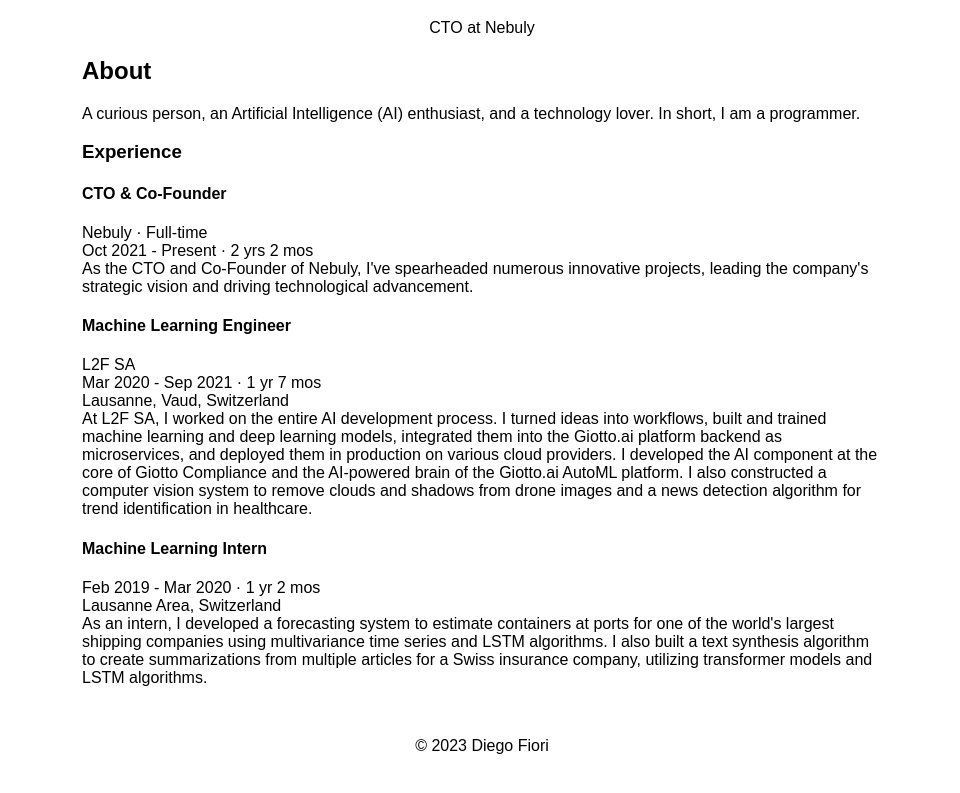
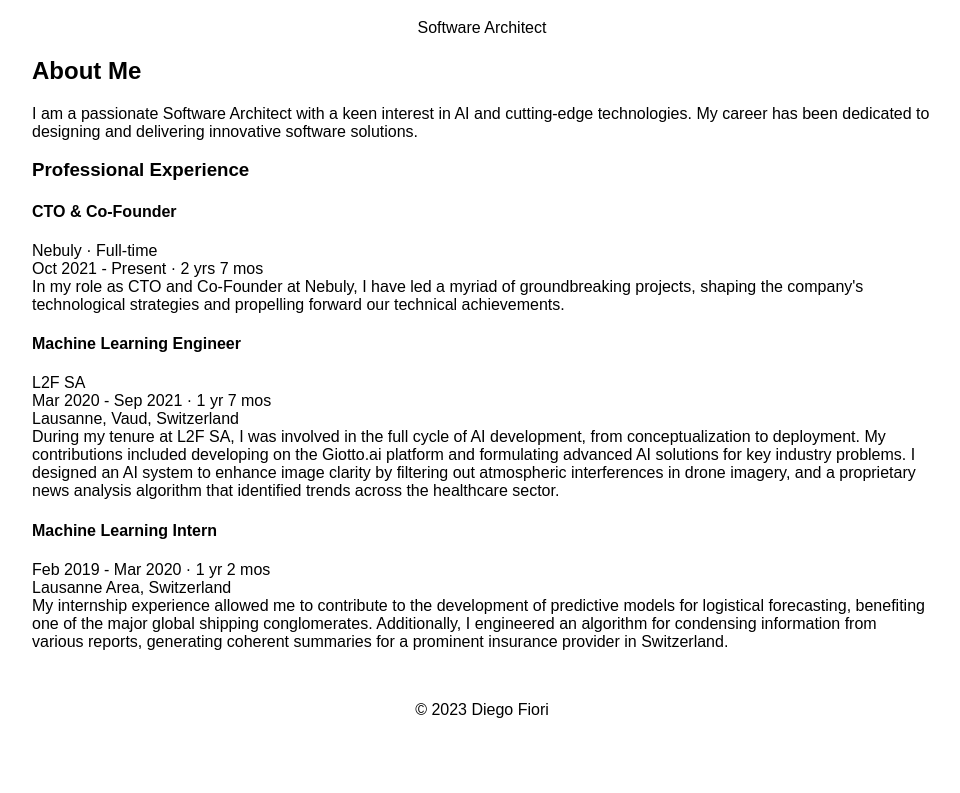
Before and after one commit to diegofiori/website, a plain HTML site: page index.html in a window 1280 px wide. Shown: the part 89-882 px from the top of the page, without its empty margins (158-1118 px from the left). After the commit the page ends 852 px from the top, so only its background shows below. Drawn offline with Linux system fonts and the light colour scheme.

Commit message:
Update index.html

```diff
--- a/index.html
+++ b/index.html
@@ -3,10 +3,10 @@
 <head>
     <meta charset="UTF-8">
     <meta name="viewport" content="width=device-width, initial-scale=1.0">
-    <title>Diego Fiori - CTO at Nebuly</title>
+    <title>Diego Fiori - Software Architect</title>
     <style>
         body { font-family: Arial, sans-serif; }
-        .container { max-width: 800px; margin: auto; padding: 20px; }
+        .container { max-width: 900px; margin: auto; padding: 20px; }
         header { text-align: center; }
         footer { text-align: center; margin-top: 50px; }
     </style>
@@ -15,21 +15,21 @@
     <div class="container">
         <header>
             <h1>Diego Fiori</h1>
-            <p>CTO at Nebuly</p>
+            <p>Software Architect</p>
         </header>
         <section>
-            <h2>About</h2>
-            <p>A curious person, an Artificial Intelligence (AI) enthusiast, and a technology lover. In short, I am a programmer.
-            <h3>Experience</h3>
+            <h2>About Me</h2>
+            <p>I am a passionate Software Architect with a keen interest in AI and cutting-edge technologies. My career has been dedicated to designing and delivering innovative software solutions.
+            <h3>Professional Experience</h3>
             <h4>CTO & Co-Founder</h4>
-            <p>Nebuly &middot; Full-time<br>Oct 2021 - Present &middot; 2 yrs 2 mos<br>
-               As the CTO and Co-Founder of Nebuly, I've spearheaded numerous innovative projects, leading the company's strategic vision and driving technological advancement.</p>
+            <p>Nebuly &middot; Full-time<br>Oct 2021 - Present &middot; 2 yrs 7 mos<br>
+               In my role as CTO and Co-Founder at Nebuly, I have led a myriad of groundbreaking projects, shaping the company's technological strategies and propelling forward our technical achievements.</p>
             <h4>Machine Learning Engineer</h4>
             <p>L2F SA<br>Mar 2020 - Sep 2021 &middot; 1 yr 7 mos<br>Lausanne, Vaud, Switzerland<br>
-               At L2F SA, I worked on the entire AI development process. I turned ideas into workflows, built and trained machine learning and deep learning models, integrated them into the Giotto.ai platform backend as microservices, and deployed them in production on various cloud providers. I developed the AI component at the core of Giotto Compliance and the AI-powered brain of the Giotto.ai AutoML platform. I also constructed a computer vision system to remove clouds and shadows from drone images and a news detection algorithm for trend identification in healthcare.</p>
+               During my tenure at L2F SA, I was involved in the full cycle of AI development, from conceptualization to deployment. My contributions included developing on the Giotto.ai platform and formulating advanced AI solutions for key industry problems. I designed an AI system to enhance image clarity by filtering out atmospheric interferences in drone imagery, and a proprietary news analysis algorithm that identified trends across the healthcare sector.</p>
             <h4>Machine Learning Intern</h4>
             <p>Feb 2019 - Mar 2020 &middot; 1 yr 2 mos<br>Lausanne Area, Switzerland<br>
-               As an intern, I developed a forecasting system to estimate containers at ports for one of the world's largest shipping companies using multivariance time series and LSTM algorithms. I also built a text synthesis algorithm to create summarizations from multiple articles for a Swiss insurance company, utilizing transformer models and LSTM algorithms.</p>
+               My internship experience allowed me to contribute to the development of predictive models for logistical forecasting, benefiting one of the major global shipping conglomerates. Additionally, I engineered an algorithm for condensing information from various reports, generating coherent summaries for a prominent insurance provider in Switzerland.</p>
         </section>
         <footer>
             <p>&copy; 2023 Diego Fiori</p>
```
